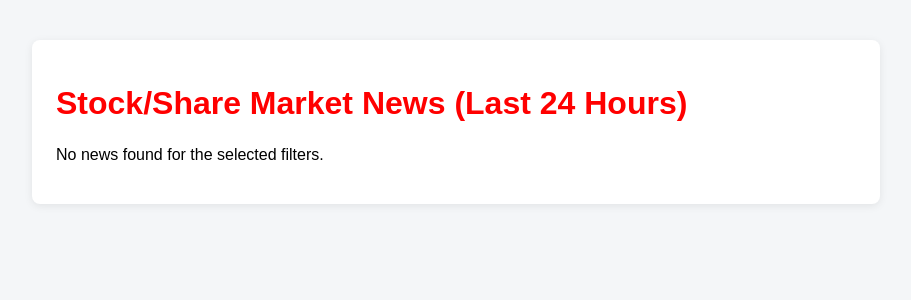
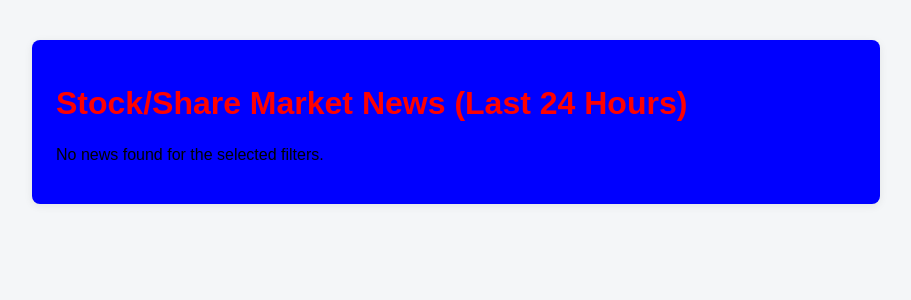
Before and after one commit to nagesh7588/Stock-News, a Flask app: page / in a window 1280 px wide. Shown: the top 300 px of the page, without its empty margins (184-1095 px from the left). Run offline with Flask 3, Linux system fonts and the light colour scheme; data that the repository does not hold is empty.

Commit message:
contianer color change

```diff
--- a/static/styles.css
+++ b/static/styles.css
@@ -7,7 +7,7 @@ body {
 .container {
     max-width: 800px;
     margin: 40px auto;
-    background: #fff;
+    background: blue;
     padding: 24px;
     border-radius: 8px;
     box-shadow: 0 2px 8px rgba(0,0,0,0.08);
```
